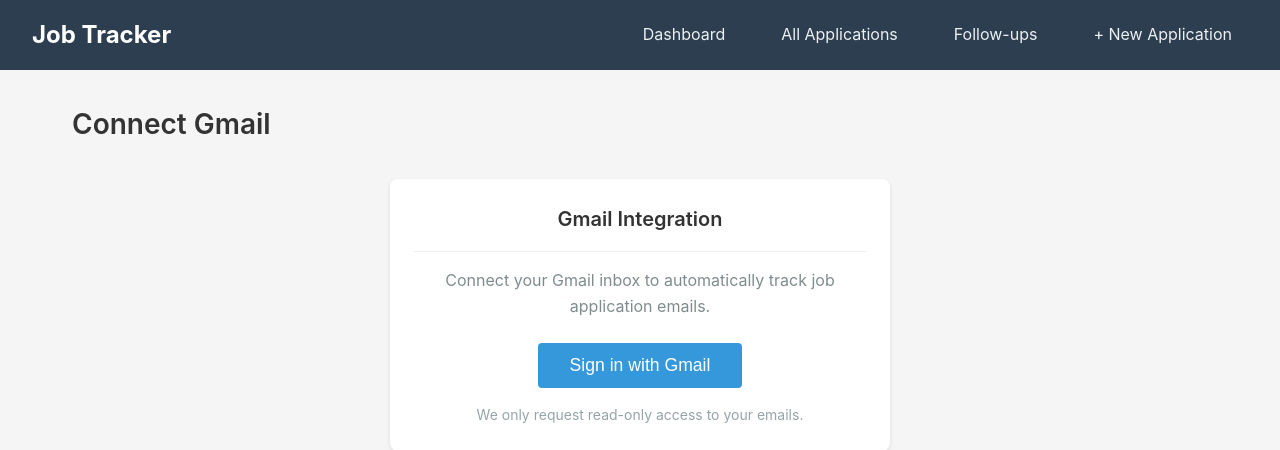
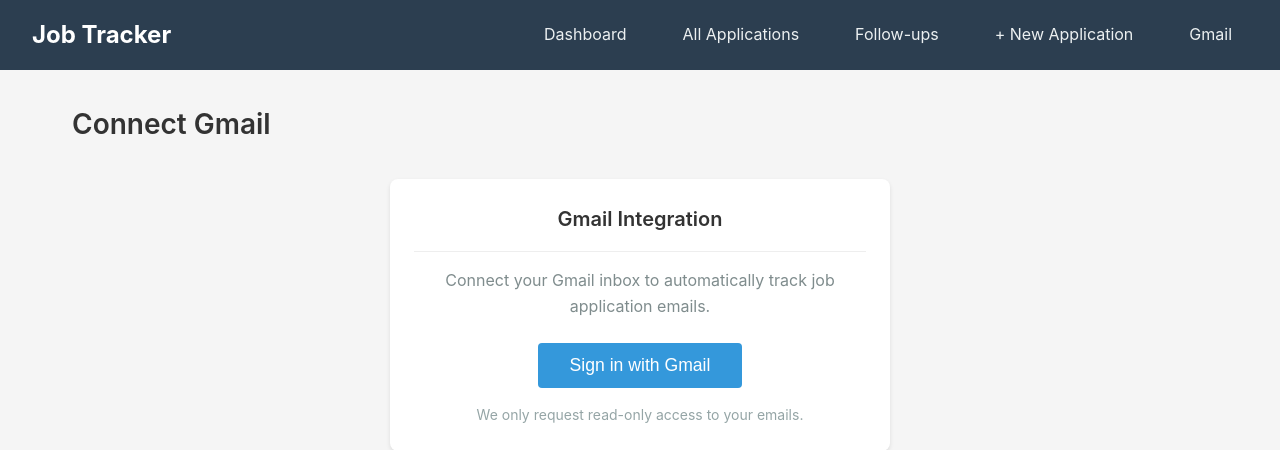
Before and after one commit to ysdhimself/401-hackathon, a Django app: page /gmail/ in a window 1280 px wide. Shown: the top 450 px of the page. Run offline with Django 5.2, Linux system fonts and the light colour scheme.

Commit message:
Add gmail link to the main navbar

```diff
--- a/backend/templates/base.html
+++ b/backend/templates/base.html
@@ -324,6 +324,7 @@
                 </a>
             </li>
             <li><a href="{% url 'applications:application_create' %}">+ New Application</a></li>
+            <li><a href="{% url 'gmail:login-page' %}">Gmail</a></li>
         </ul>
     </nav>
 
```
